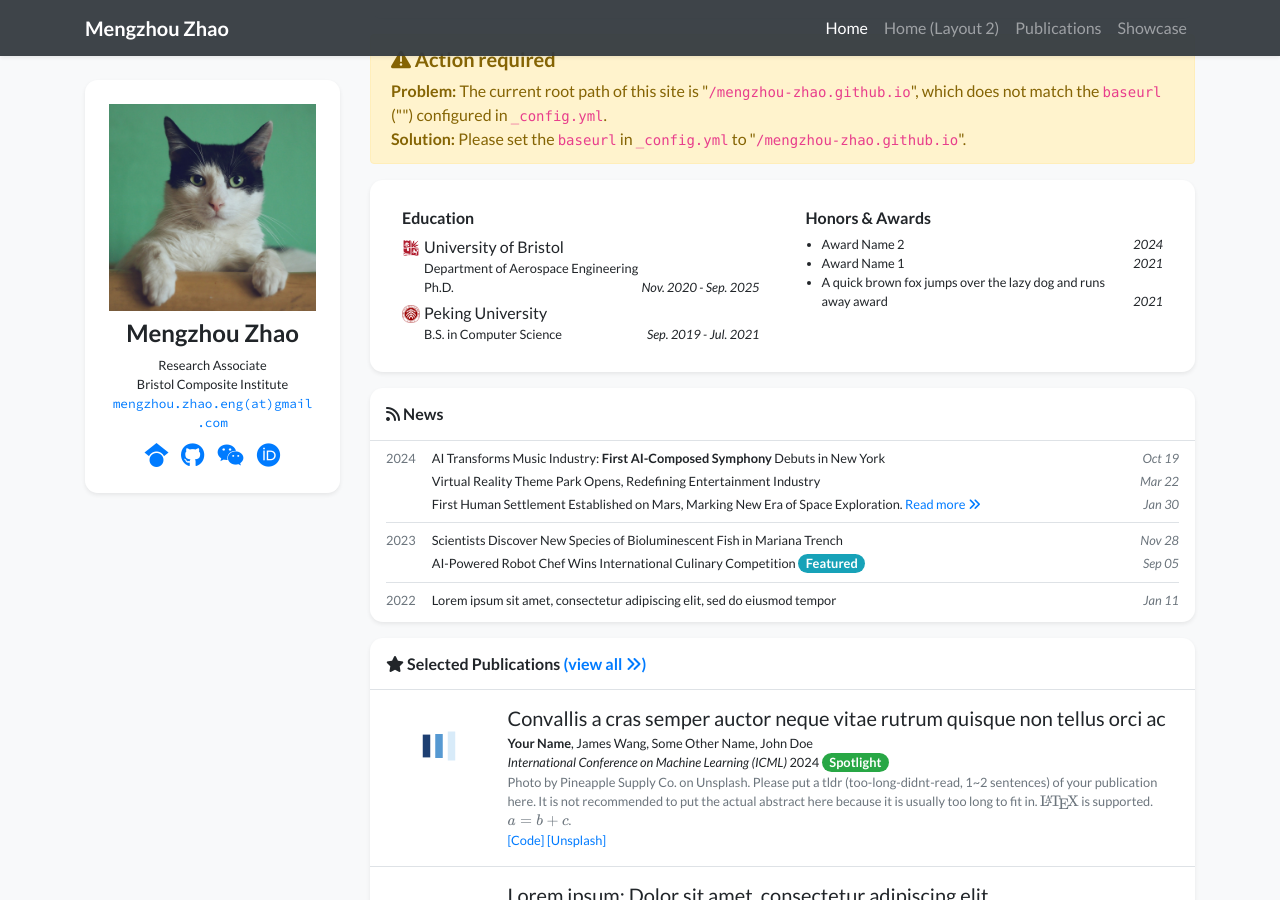
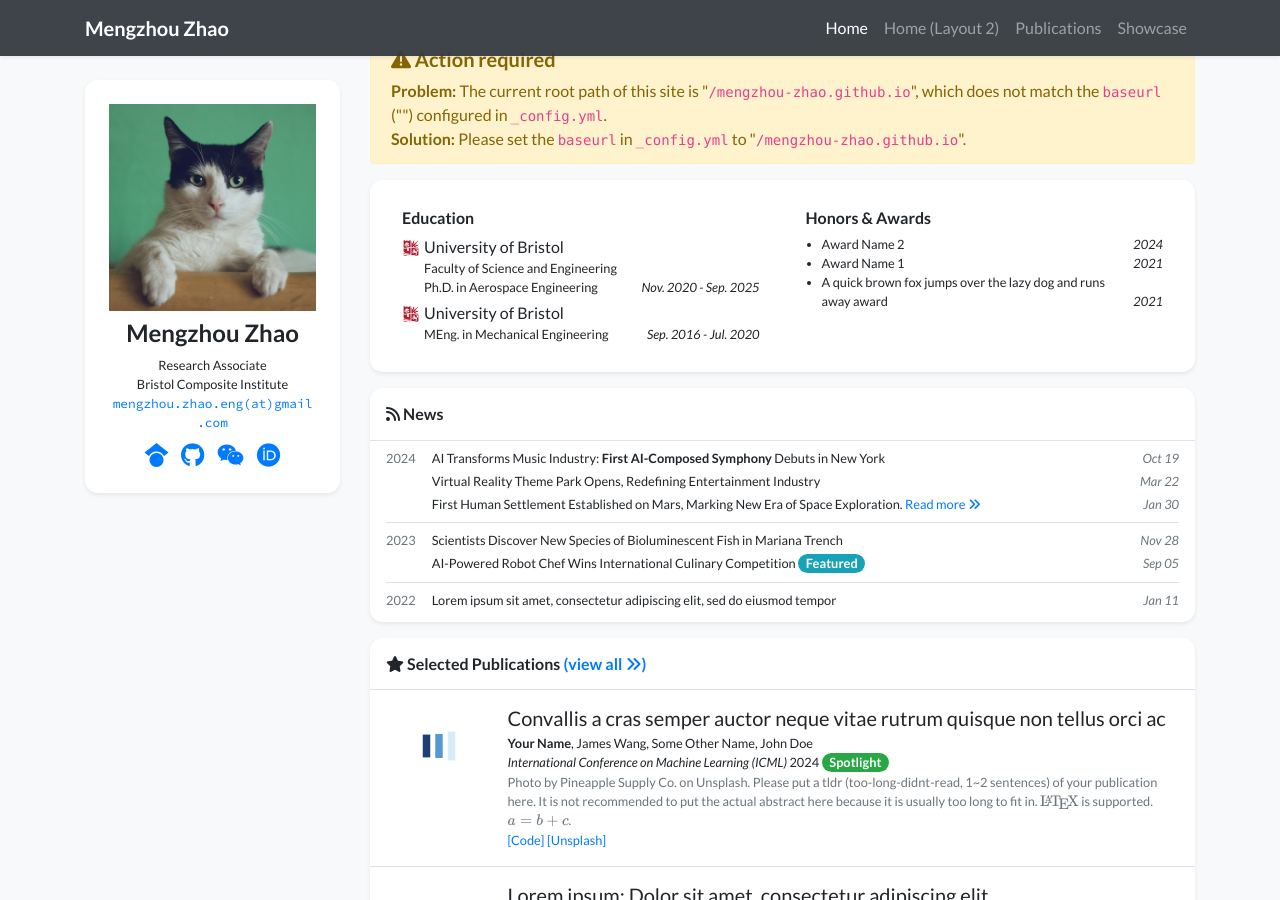
Before and after one commit to mengzhou-zhao/mengzhou-zhao.github.io, a Jekyll site: the page built from index.html, in a window 1280 px wide and 900 px high, scrolled down 560 px. Built offline with Jekyll 4.4.1, drawn with Linux system fonts in a browser that asks for light colours; nearby versions of some CDN libraries; a style sheet for code colours, icons or effects is not loaded.

Commit message:
Update education section in profile.yml: revise University of Bristol details, change position to MEng. in Mechanical Engineering, and adjust date range.

```diff
--- a/_data/profile.yml
+++ b/_data/profile.yml
@@ -39,13 +39,13 @@ education:
 - name: University of Bristol
   logo: /assets/images/badges/University_of_Bristol.png
   position: >-
-    Department of Aerospace Engineering <br/>
-    Ph.D.
+    Faculty of Science and Engineering <br/>
+    Ph.D. in Aerospace Engineering
   date: Nov. 2020 - Sep. 2025
-- name: Peking University
-  logo: /assets/images/badges/PKU_red.png
-  position: B.S. in Computer Science
-  date: Sep. 2019 - Jul. 2021
+- name: University of Bristol
+  logo: /assets/images/badges/University_of_Bristol.png
+  position: MEng. in Mechanical Engineering
+  date: Sep. 2016 - Jul. 2020
 
 # experience:
 # - name: Peking University
```
